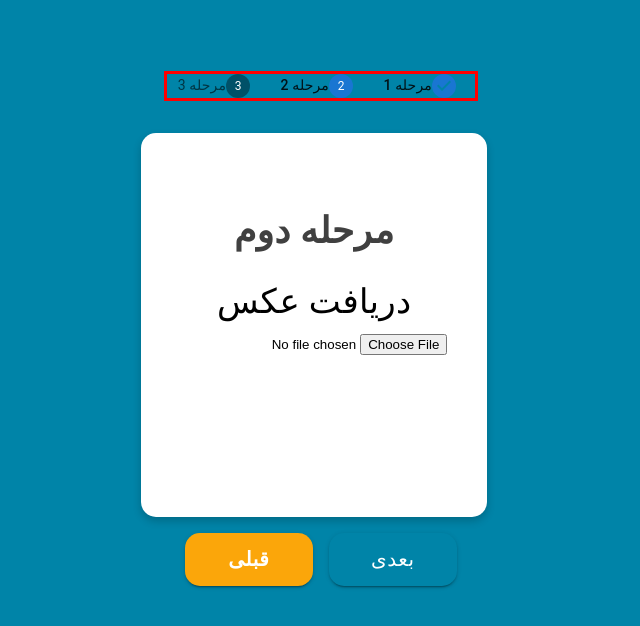
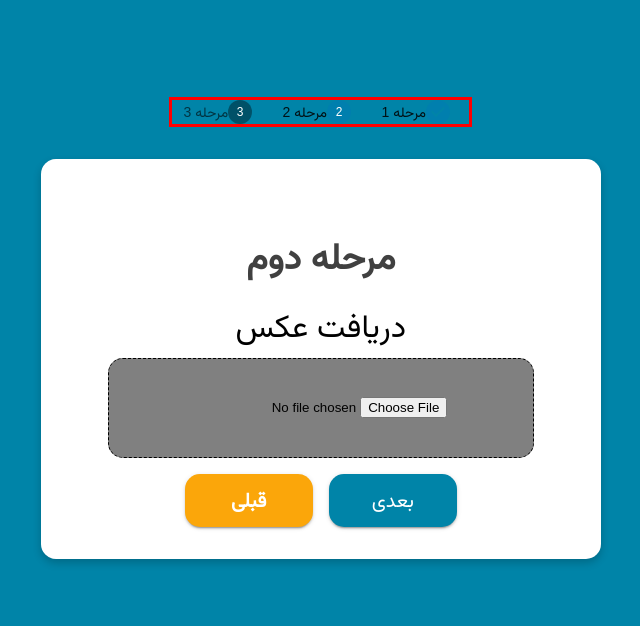
Before and after one commit to Samira-ABDI79/StepperForm, a React (Vite) app: page / in a window 1280 px wide. Both pictures are taken after a click on the button "بعدی". Shown: the top 626 px of the page, without its empty margins (204-844 px from the left). Built offline with nearby package versions, Linux system fonts and the light colour scheme.

Commit message:
feat (Card) : add card

```diff
--- a/src/App.tsx
+++ b/src/App.tsx
@@ -1,4 +1,6 @@
 import { BrowserRouter, Routes, Route } from "react-router-dom";
+import { theme } from "./Theme/theme";
+import { ThemeProvider } from "@mui/material/styles";
 
 import StepperForm from "./components/StepperForm";
 
@@ -7,6 +9,7 @@ import DropDown from "./pages/ViewInformation";
 
 export default function App() {
   return (
+    <ThemeProvider theme={theme}>
       <BrowserRouter>
         <Routes>
           <Route path="/" element={<StepperForm />} />
@@ -14,5 +17,6 @@ export default function App() {
           <Route path="/d" element={<DropDown />} />
         </Routes>
       </BrowserRouter>
+    </ThemeProvider>
   );
 }
--- a/src/Style/Form.tsx
+++ b/src/Style/Form.tsx
@@ -11,7 +11,7 @@ const FormLabelStyle = {
   mb: "0.3rem",
 };
 const formWrapper = {
-  width: "80%",
+  width: "30rem",
 
   borderRadius: "15px",
   padding: "2rem 2.5rem",
@@ -95,6 +95,18 @@ const stepStyle = {
   fontWeight: "700",
   color: "rgb(64, 64, 64)",
 };
+const UploadBox = {
+  background: "gray",
+  width: "80%",
+  margin: "auto",
+  padding: "9px 20px",
+  borderRadius: "15px",
+  border: "1px dashed black",
+  height: "5rem",
+  display: "flex",
+  justifyContent: "center",
+  alignItems: "center",
+};
 const StepLabel = { margin: "0 0.2rem" };
 export const style = {
   labelText,
@@ -107,4 +119,5 @@ export const style = {
   prevButton,
   stepStyle,
   StepLabel,
+  UploadBox,
 };
--- /dev/null
+++ b/src/Theme/theme.tsx
@@ -0,0 +1,51 @@
+import { createTheme } from "@mui/material/styles";
+import "@mui/material/styles/createPalette";
+
+declare module "@mui/material/styles/createPalette" {
+  interface CommonColors {
+    KTHblue: string;
+  }
+}
+
+export const theme = createTheme({
+  palette: {
+    common: {
+      KTHblue: "#007fae",
+    },
+    primary: {
+      main: "#007fae",
+    },
+    secondary: {
+      main: "#17a2b8",
+    },
+    error: {
+      main: "#d4351c",
+    },
+  },
+  typography: {
+    fontFamily: ["Arial", "sans-serif", "Vazirmatn"].join(","),
+    h1: {
+      fontSize: 68,
+    },
+    h3: {
+      fontSize: 40,
+    },
+    h4: {
+      fontSize: 32,
+    },
+  },
+  components: {
+    MuiButton: {
+      styleOverrides: {
+        root: {
+          borderRadius: "0.25rem",
+          borderColor: "#007fae",
+
+          color: "#fff",
+
+          fontWeight: 700,
+        },
+      },
+    },
+  },
+});
--- /dev/null
+++ b/src/components/Card.tsx
@@ -0,0 +1,74 @@
+import { Stack, Typography, Box, CardContent } from "@mui/material";
+
+import { style } from "../Style/Form";
+
+interface inputs {
+  cityName: any;
+  name: any;
+  image: any;
+  date: any;
+}
+export default function Card({ image, name, cityName, date }: inputs) {
+  return (
+    <>
+      <Typography>اطلاعات خود را مرور کنید:</Typography>
+      <Box id="card" sx={{ maxWidth: "60%", margin: "auto" }}>
+        {image ? (
+          <img
+            style={{
+              border: "1px solid black",
+              marginTop: "2rem",
+              width: "100%",
+              aspectRatio: "2/1",
+            }}
+            src={image}
+            title="user"
+          />
+        ) : (
+          <div>no image</div>
+        )}
+        <CardContent>
+          <Stack direction="row" justifyContent="start" alignItems="center">
+            <Typography
+              gutterBottom
+              variant="body1"
+              component="label"
+              sx={style.labelText}
+            >
+              نام ونام خانوادگی
+            </Typography>
+            <Typography gutterBottom variant="body1" component="p">
+              {name}
+            </Typography>
+          </Stack>
+          <Stack direction="row" justifyContent="start" alignItems="center">
+            <Typography
+              gutterBottom
+              variant="body1"
+              component="label"
+              sx={style.labelText}
+            >
+              استان
+            </Typography>
+            <Typography gutterBottom variant="body1" component="p">
+              {cityName}
+            </Typography>
+          </Stack>
+          <Stack direction="row" justifyContent="start" alignItems="center">
+            <Typography
+              gutterBottom
+              variant="body1"
+              component="label"
+              sx={style.labelText}
+            >
+              تاریخ تولد
+            </Typography>
+            <Typography gutterBottom variant="body1" component="p">
+              {date}
+            </Typography>
+          </Stack>
+        </CardContent>
+      </Box>
+    </>
+  );
+}
--- a/src/components/StepperForm.tsx
+++ b/src/components/StepperForm.tsx
@@ -11,20 +11,19 @@ import {
   FormControl,
   FormLabel,
   Stack,
-  CardContent,
   MenuItem,
   Select,
 } from "@mui/material";
-import { css } from "@emotion/react";
 
 import { style } from "../Style/Form";
-import { styled } from "@material-ui/core";
 
-type FormData = {
-  firstName: string;
-  lastName: string;
-  email: string;
-};
+import Card from "./Card";
+
+// type FormData = {
+//   firstName: string;
+//   lastName: string;
+//   email: string;
+// };
 interface Option {
   value: string;
   label: string;
@@ -191,17 +190,10 @@ function App() {
                     دریافت عکس
                   </Typography>
 
-                  <input
-                    type="file"
-                    // hidden
-                    // sx={{ mt: "2rem" }}
-                    // value={image}
-                    onChange={handleUploadImage}
-                  />
+                  <Box sx={style.UploadBox}>
+                    <input type="file" onChange={handleUploadImage} />
+                  </Box>
                 </Stack>
-              </Box>
-            </Container>
-
                 <Box sx={style.buttonBox}>
                   <Button
                     variant="contained"
@@ -220,6 +212,8 @@ function App() {
                   </Button>
                 </Box>
               </Box>
+            </Container>
+          </Box>
         )}
         {activeStep === 2 && (
           <Box>
@@ -228,76 +222,12 @@ function App() {
                 <Typography align="center" sx={style.stepStyle}>
                   مرحله دوم
                 </Typography>
-                <Typography>اطلاعات خود را مرور کنید:</Typography>
-                {image ? (
-                  <img
-                    style={{
-                      border: "1px solid black",
-                      marginTop: "2rem",
-                      width: "8rem",
-                      aspectRatio: "2/1",
-                    }}
-                    src={image}
-                    title="user"
+                <Card
+                  cityName={selectedOption?.label}
+                  image={image}
+                  name={firstName + " " + lastName}
+                  date={date}
                 />
-                ) : (
-                  <div>samira</div>
-                )}
-                <CardContent>
-                  <Stack
-                    direction="row"
-                    justifyContent="start"
-                    alignItems="center"
-                  >
-                    <Typography
-                      gutterBottom
-                      variant="body1"
-                      component="label"
-                      sx={style.labelText}
-                    >
-                      نام ونام خانوادگی
-                    </Typography>
-                    <Typography gutterBottom variant="body1" component="p">
-                      {firstName + " " + lastName}
-                    </Typography>
-                  </Stack>
-                  <Stack
-                    direction="row"
-                    justifyContent="start"
-                    alignItems="center"
-                  >
-                    <Typography
-                      gutterBottom
-                      variant="body1"
-                      component="label"
-                      sx={style.labelText}
-                    >
-                      استان
-                    </Typography>
-                    <Typography gutterBottom variant="body1" component="p">
-                      {selectedOption?.label}
-                    </Typography>
-                  </Stack>
-                  <Stack
-                    direction="row"
-                    justifyContent="start"
-                    alignItems="center"
-                  >
-                    <Typography
-                      gutterBottom
-                      variant="body1"
-                      component="label"
-                      sx={style.labelText}
-                    >
-                      تاریخ تولد
-                    </Typography>
-                    <Typography gutterBottom variant="body1" component="p">
-                      {date}
-                    </Typography>
-                  </Stack>
-                </CardContent>
-              </Box>
-            </Container>
                 <Box sx={style.buttonBox}>
                   <Button
                     variant="contained"
@@ -315,6 +245,8 @@ function App() {
                   </Button>
                 </Box>
               </Box>
+            </Container>
+          </Box>
         )}
       </Box>
     </Container>
```
Lines whose indentation alone changed are shown as unchanged.
